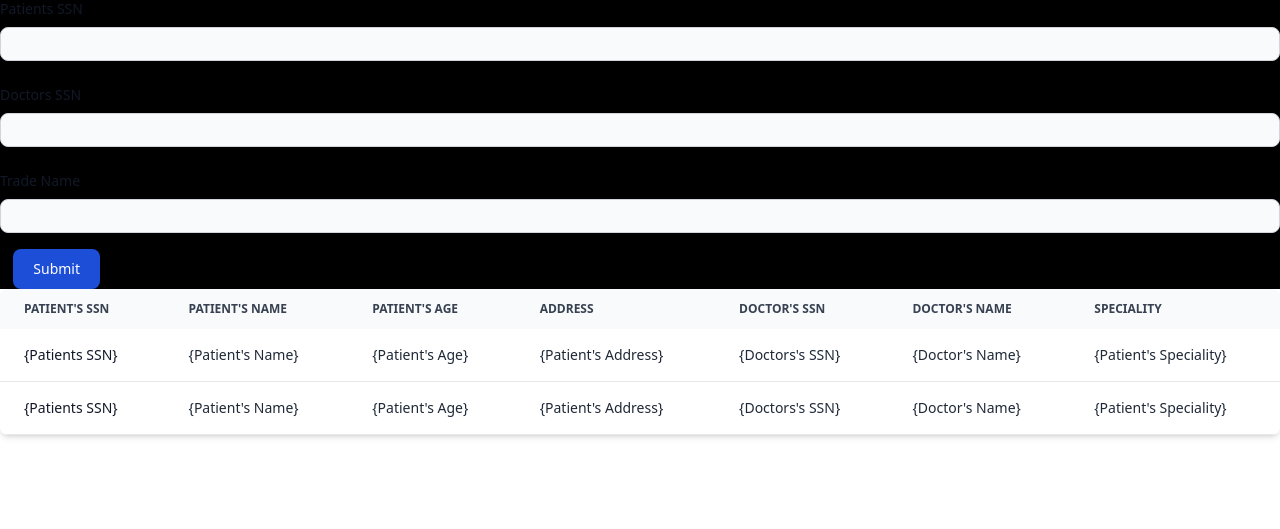
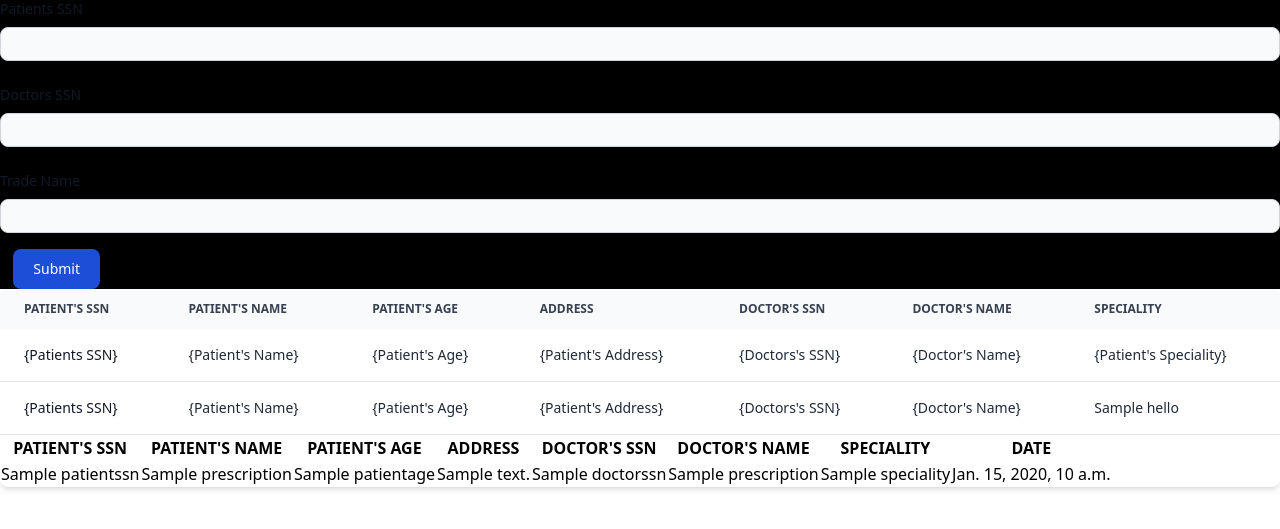
Before and after one commit to PragatiBasnet29/pharmacy_management, a Django app: template dbms1/templates/pHistory.html in a window 1280 px wide. Shown: the part 61-590 px from the top of the page. Run offline with Django 4.2, Linux system fonts and the light colour scheme; the template is opened without the code that fills it: most values are stand-ins (such as "Sample title", 1, 10 or a date in 2020); some libraries are stand-ins or nearby versions.

Commit message:
integrated a page

```diff
--- a/dbms1/templates/pHistory.html
+++ b/dbms1/templates/pHistory.html
@@ -219,11 +219,34 @@
                         {Doctor's Name}
                     </td>
                     <td class="px-6 py-4">
-                        {Patient's Speciality}
+                      {{hello}}
                     </td>
 
         </tbody>
-    </table>
+        <table>
+          <tr>
+              <th>PATIENT'S SSN</th>
+              <th>PATIENT'S NAME</th>
+              <th>PATIENT'S AGE</th>
+              <th>ADDRESS</th>
+              <th>DOCTOR'S SSN</th>
+              <th>DOCTOR'S NAME</th>
+              <th>SPECIALITY</th>
+              <th>DATE</th>
+          </tr>
+          {% for prescription in pre %}
+          <tr>
+              <td>{{ prescription.PATIENTSSN}}</td>
+              <td>{{ prescription.PATIENTNAME }}</td>
+              <td>{{ prescription.PATIENTAGE}}</td>
+              <td>{{ prescription.ADDRESS }}</td>
+              <td>{{ prescription.DOCTORSSN }}</td>
+              <td>{{ prescription.DOCTORNAME }}</td>
+              <td>{{ prescription.SPECIALITY }}</td>
+              <td>{{ prescription.DATE }}</td>
+          </tr>
+          {% endfor %}
+      </table>
 </div>
 
 
```
Also changed, not shown: dbms1/home/views.py (+34 -3 lines).
